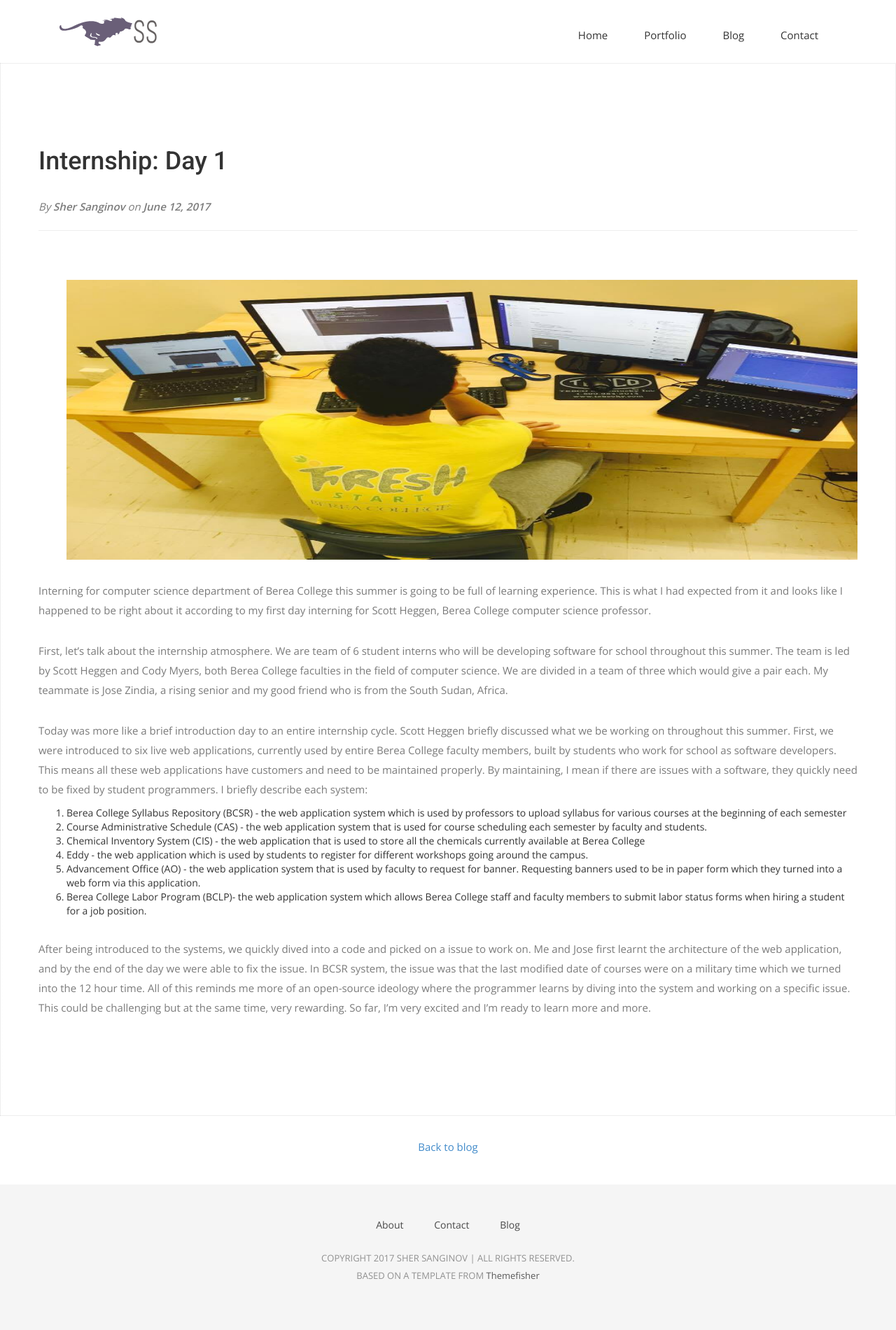
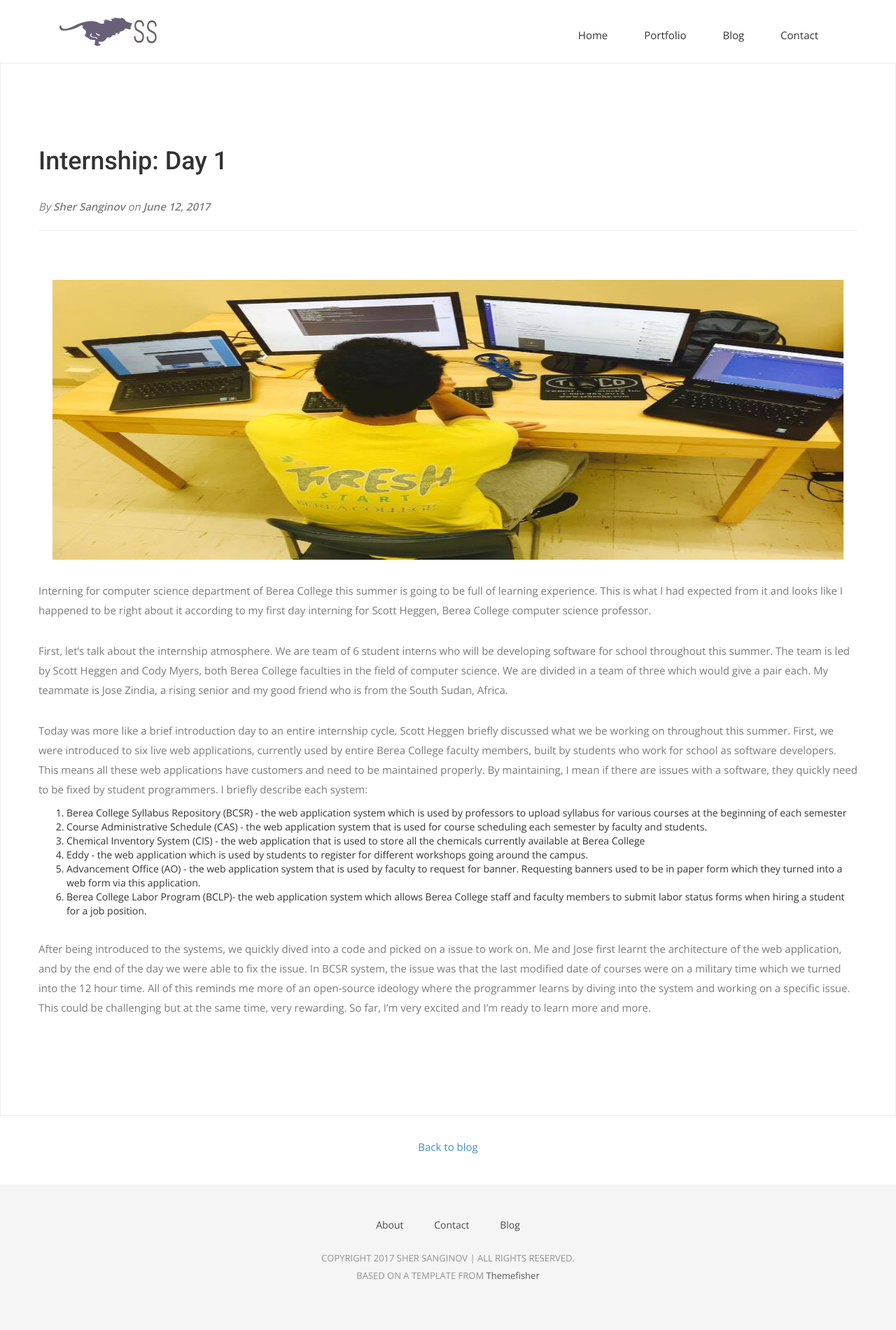
Before and after one commit to sanginovs/personal-website, a Jekyll site: the page built from _posts/2017-06-12-super-long-article.md, in a window 1280 px wide. Shown: the whole page at 70% size. Built offline with Jekyll 4.4.1, drawn with Linux system fonts in a browser that asks for light colours; nearby versions of some CDN libraries; some web fonts are replaced.

Commit message:
uploading my blog for my first day of internship

```diff
--- a/_posts/2017-06-12-super-long-article.md
+++ b/_posts/2017-06-12-super-long-article.md
@@ -5,7 +5,7 @@
 ---
 
 
-<img class="img-responsive" src="/assets/img/aaa.jpg" alt="Drawing" style="width: 1200px; height: 400px; display: block; margin-left: auto; margin-right: auto; ">
+<img class="img-responsive" src="/assets/img/aaa.jpg" alt="Drawing" style="width: 1200px; height: 400px; display: block; margin-left: -20px; margin-right: auto; ">
 
 
 Interning for computer science department of Berea College this summer is going to be full of learning experience. This is what I had expected from it and looks like I happened to be right about it according to my first day interning for Scott Heggen, Berea College computer science professor.
```
